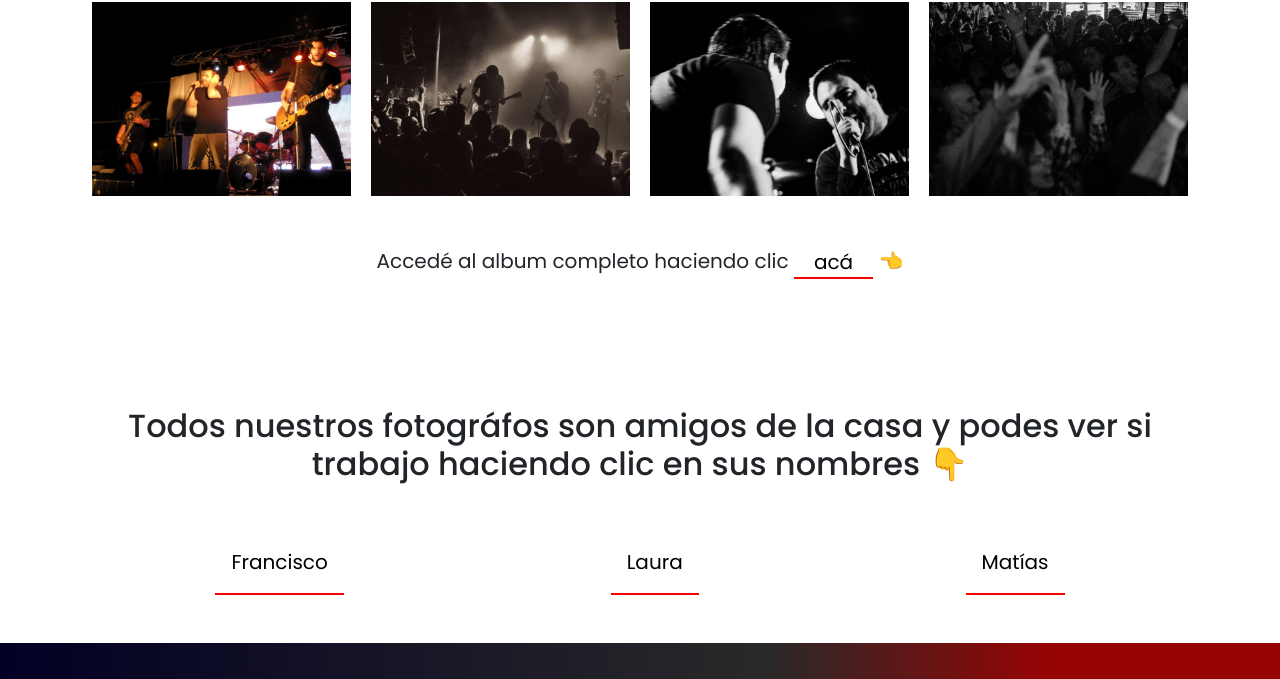
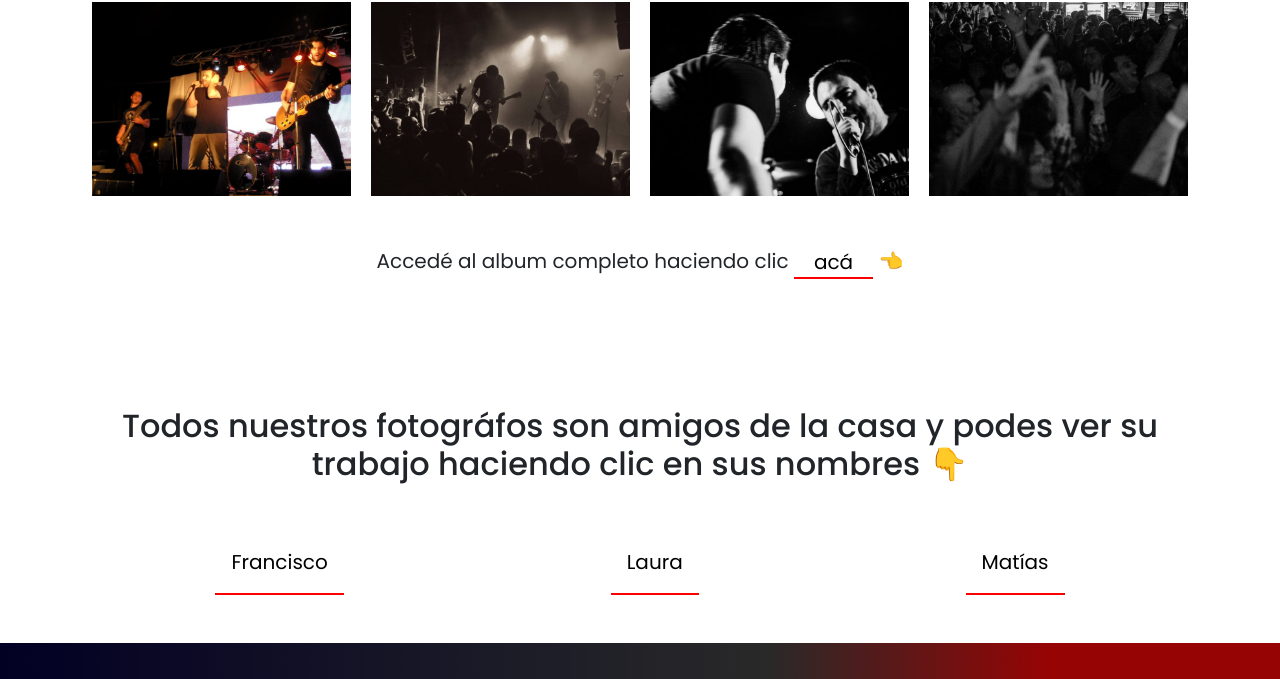
Before and after one commit to MarceMelgar/Proyecto-dw-CoderHouse, a website: page pages/fotos.html in a window 1280 px wide. Shown: the part 1625-2304 px from the top of the page. Drawn offline with nearby package versions, Linux system fonts and the light colour scheme.

Commit message:
2listo para Entrega

```diff
--- a/pages/fotos.html
+++ b/pages/fotos.html
@@ -123,7 +123,7 @@
       </section>
       <!-- Fotógrafos -->
       <section class="container mb-5">
-          <h2>Todos nuestros fotográfos son amigos de la casa y podes ver si trabajo haciendo clic en sus nombres 👇</h2>
+        <h2>Todos nuestros fotográfos son amigos de la casa y podes ver su trabajo haciendo clic en sus nombres 👇</h2>
         <div class="d-flex justify-content-around">
           <a class="btn-wp" href="https://www.instagram.com/f_p_s/?fbclid=IwAR3A2xu6I1SC--Xk98CNv4c2sie4YLpV-wPlsb9zbjAbA8ximNuhteA7lR0" target="_blank"><p>Francisco</p></a>
           <a class="btn-wp" href="https://www.facebook.com/PHLauraRucco" target="_blank"><p>Laura</p></a>
```
Also changed, not shown: pages/contacto.html (+1 -1 lines), pages/shows.html (indentation only). Lines whose indentation alone changed are shown as unchanged.
